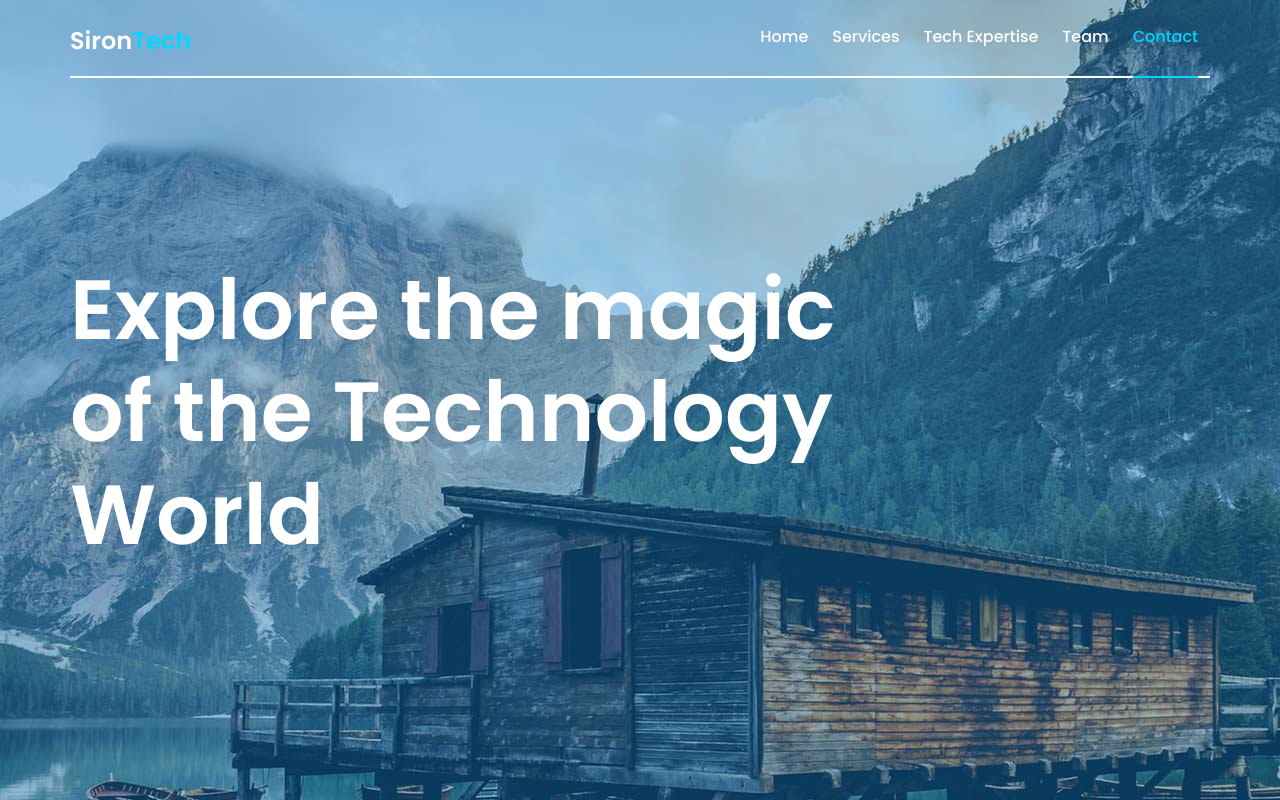
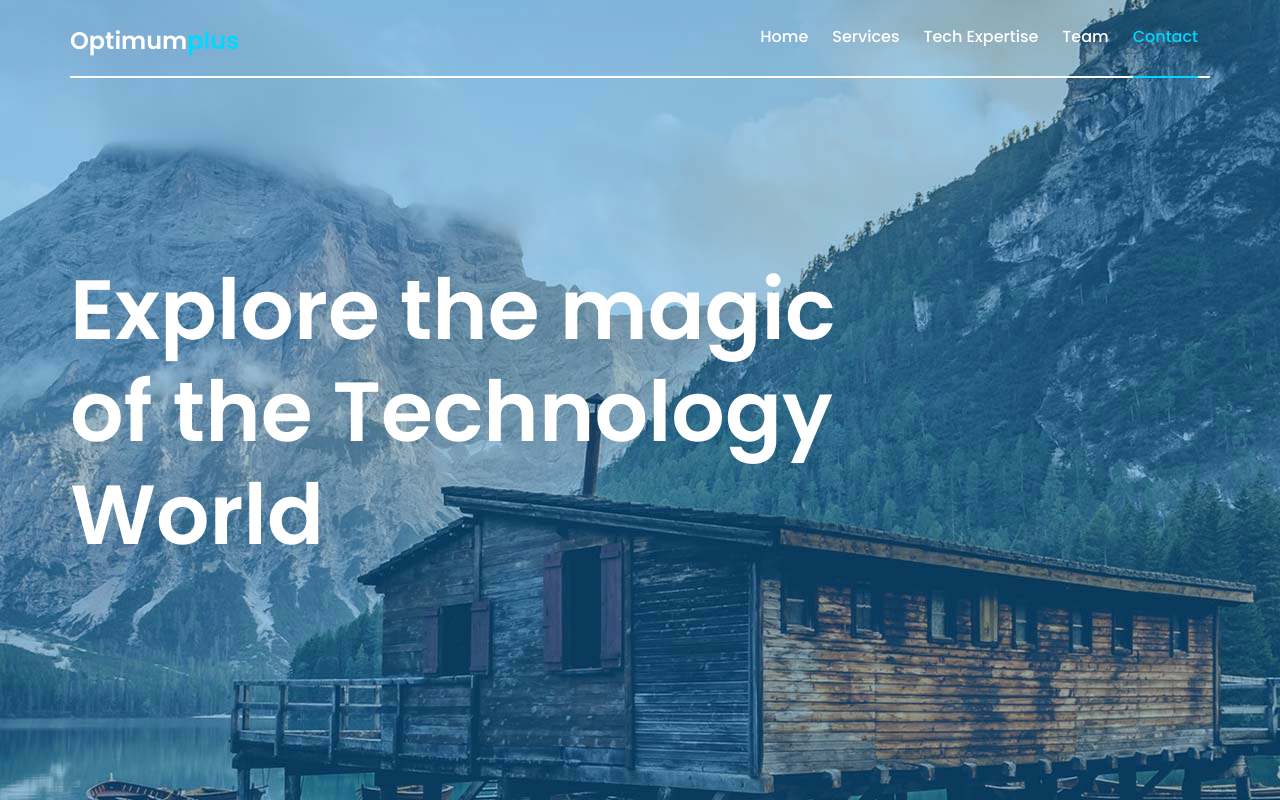
Before and after one commit to satyamsoni1990/WebApp, a plain HTML site: page index.html in a window 1280 px wide. Shown: the top 800 px of the page. Drawn offline with nearby package versions, Linux system fonts and the light colour scheme.

Commit message:
name change

```diff
--- a/index.html
+++ b/index.html
@@ -74,7 +74,7 @@
 					<div class="col-sm-2">
 						<div class="logo">
 							<a href="index.html">
-								Siron<span>Tech</span>
+								Optimum<span>plus</span>
 							</a>
 						</div><!-- /.logo-->
 					</div><!-- /.col-->
```
